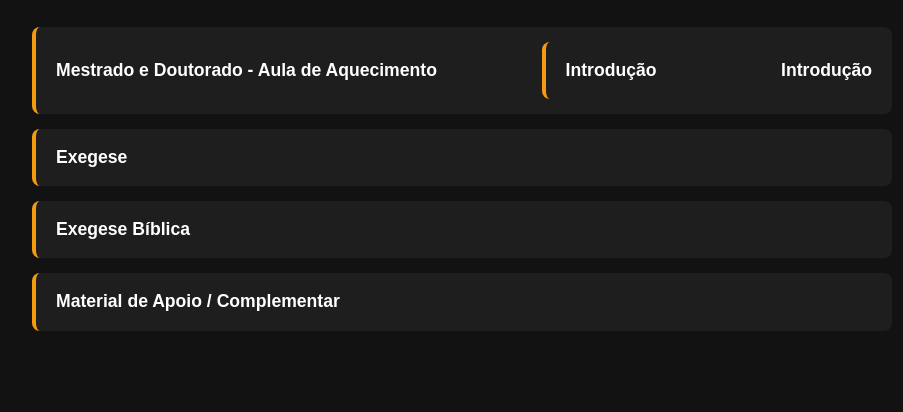
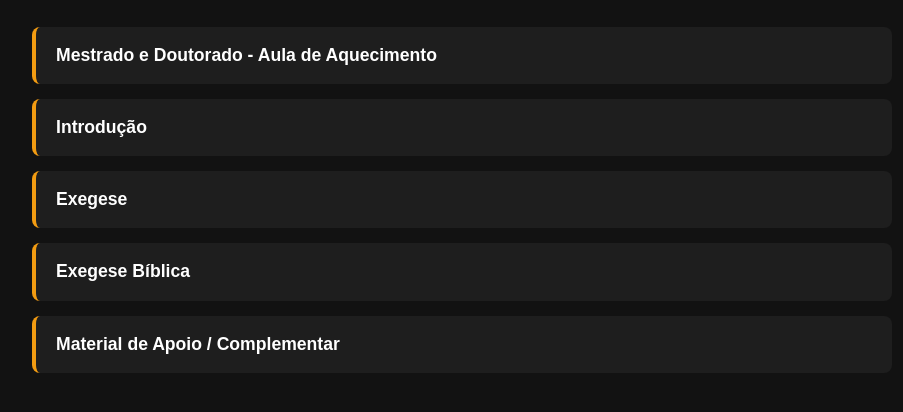
Before and after one commit to josesilva123/voz-que-clama, a website: page doutorado.html in a window 1280 px wide. Shown: the part 220-632 px from the top of the page, without its empty margins (178-1081 px from the left). Drawn offline with Linux system fonts and the light colour scheme.

Commit message:
Fix HTML formatting and structure in doutorado.html

```diff
--- a/doutorado.html
+++ b/doutorado.html
@@ -25,12 +25,11 @@
         <h1>Acervo de Doutorado</h1>
         <p class="subtitle">Material de estudo e apostilas guardadas permanentemente.</p>
 
-        <div class="apostila-list">
+     <div class="apostila-list">
     <div class="apostila-item">
         <a href="doutorado/Mestrado%20e%20DOutorado%20Aula%20Aquecimento%20(1).pdf" target="_blank">Mestrado e Doutorado - Aula de Aquecimento</a>
+    </div>
     <div class="apostila-item">
-        <a href="doutorado/introdu%C3%A7%C3%A3o.pdf" target="_blank">Introdução</a>
-    </div>
         <a href="doutorado/introdu%C3%A7%C3%A3o.pdf" target="_blank">Introdução</a>
     </div>
     <div class="apostila-item">
@@ -43,5 +42,3 @@
         <a href="doutorado/WBAdgpxcuy.pdf" target="_blank">Material de Apoio / Complementar</a>
     </div>
 </div>
-</body>
-</html>
```
